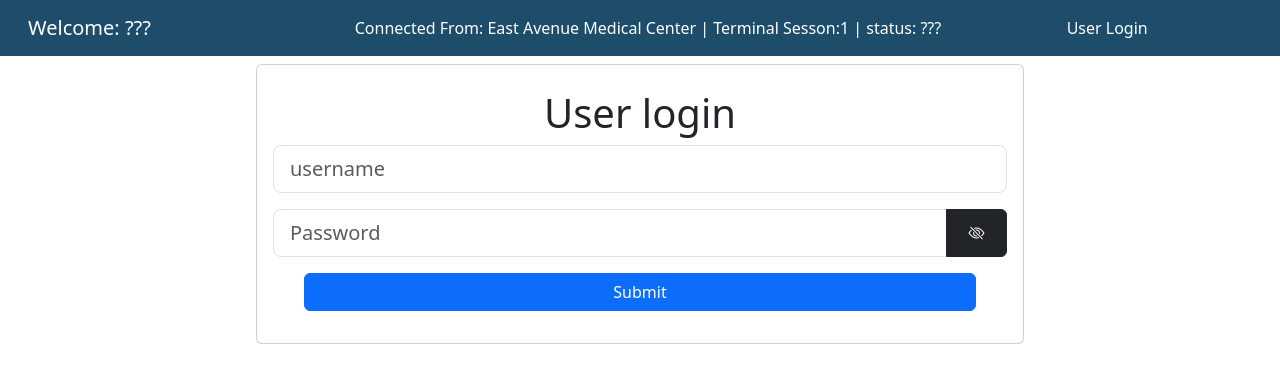
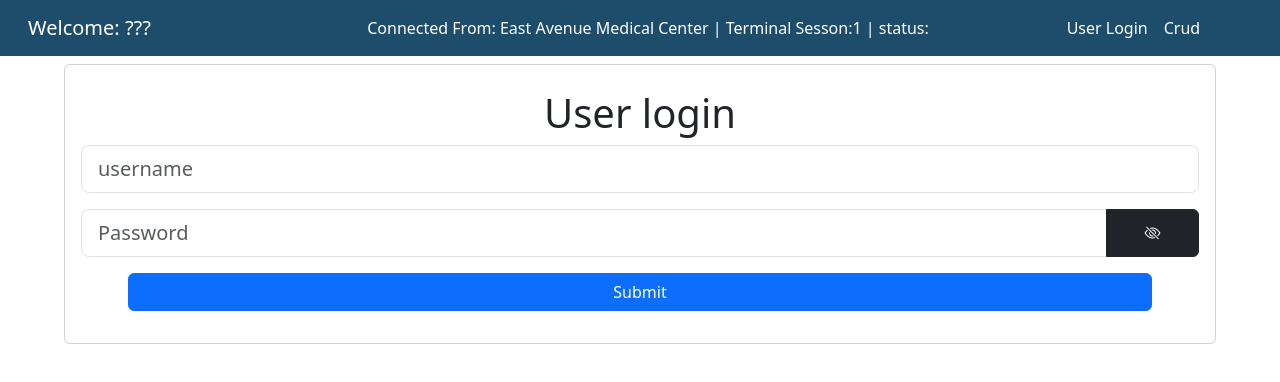
Before and after one commit to HowDoYouWriteACommentLineAgain/webProg_finals, a React (Create React App) app in the folder react-app/: page /login in a window 1280 px wide. Shown: the top 382 px of the page. Built offline with nearby package versions, Linux system fonts and the light colour scheme.

Commit message:
it works for now. Adding prep for crud items and made fetch Component sorta agnostic

```diff
--- a/react-app/src/App.js
+++ b/react-app/src/App.js
@@ -11,14 +11,14 @@ import {BrowserRouter, Routes, Route} from 'react-router-dom';
 
 
 function App() {
-  const [loginStatus, setLoginStatus] = useState('');
+  const [loginStatus, setLoginStatus] = useState(false);
   const [currentUser, setCurrentUser] = useState('');
 
 
   return (
     <BrowserRouter>
       <Routes>
-        <Route path='/' element={<Layout actionOn={loginStatus} setUserAs={currentUser}/>}>
+        <Route path='/' element={<Layout loginStatus={loginStatus} currentUser={currentUser}/>}>
           <Route index path='/login' element={<Login loginStatus={loginStatus} setLoginStatus={setLoginStatus} setCurrentUser={setCurrentUser}/>} />
           <Route path="usersCrud" element={<UsersCrud />} />
           <Route path="dashboard" element={<Dashboard status={loginStatus}/>} />
--- a/react-app/src/Layout.js
+++ b/react-app/src/Layout.js
@@ -2,12 +2,12 @@ import { Outlet, Link,  useNavigate, useLocation } from "react-router-dom";
 import {primary, card} from'./styleObjects/customStyles';
 import { useEffect, useState } from "react";
 
-const Layout = ({actionOn, setUserAs}) => {
+const Layout = ({loginStatus, currentUser}) => {
     const navigateTo = useNavigate();
     const currentLocation = useLocation();
 
     useEffect(()=>{
-        if(actionOn === false){
+        if(loginStatus === false){
             navigateTo('/login', {replace:true});
         }
     },[currentLocation.pathname]);
@@ -18,14 +18,14 @@ const Layout = ({actionOn, setUserAs}) => {
         <nav className='navbar navbar-expand-lg bg-body-indigo text-white' style={primary}>
         <span className="container-fluid">
 
-            <span className="navbar-brand col-md-3 col-lg-2 text-white px-3">Welcome: {setUserAs || '???'}</span>
+            <span className="navbar-brand col-md-3 col-lg-2 text-white px-3">Welcome: {currentUser || '???'}</span>
 
-            <span className="nav-item">Connected From: East Avenue Medical Center | Terminal Sesson:1 | status: {actionOn ? 'ok' : '???'}</span>
+            <span className="nav-item">Connected From: East Avenue Medical Center | Terminal Sesson:1 | status: {loginStatus}</span>
 
             <span className="navbar-nav col-md-3 col-lg-2" id="collapseNavItems">
                 <Link className="nav-item nav-link text-white" to="/login">User Login</Link>
 
-                {/* <Link className="nav-item nav-link text-white" to="/usersCrud">Crud</Link> */}
+                <Link className="nav-item nav-link text-white" to="/usersCrud">Crud</Link>
                 {/*
                     TODO: Eventually remove Crud here and instead have Router rerout to appropriate page
                     Make Login a modal pop-up
--- a/react-app/src/components/FetchComponent.js
+++ b/react-app/src/components/FetchComponent.js
@@ -15,11 +15,38 @@ export default function FetchUsers({list, setList, url}){
     }
 
     return (
-        <ul>
-            {list.map( listItem => (
-                <li key={listItem._id}> <span>{listItem.username} <button onClick={() => handleDelete(listItem._id)}>Delete</button> </span> </li>
+        <table className="table">
+            <thead>
+                <tr>
+                    { list[0] && Object.keys(list[0]).map(jsonKey => (jsonKey !== '_id' && jsonKey !== 'password' && jsonKey !== '__v' && <th key={jsonKey}>{jsonKey}</th>))}
+                </tr>
+            </thead>
+            <tbody>
+                {list.map( listItem => (
+                    <tr key={listItem._id}>
+                        {
+                            Object.keys(listItem).map(jsonKey => (jsonKey !== '_id' && jsonKey !== 'password' && jsonKey !== '__v' && (<td key={jsonKey}>{listItem[jsonKey]}</td>)))
+                        }
+
+                        {/*
+                            fist map takes the list of objects into
+                            list Items. Then Object.Keys.map takes each
+                            object's content gets the key for those
+                            key and extracts it with listItem[key]
+                        */}
+                        {/* <td>{listItem.username} </td>
+                        <td><button onClick={() => handleDelete(listItem._id)}>Delete</button> </td> */}
+                    </tr>
                 ))}
-        </ul>
+            </tbody>
+        </table>
 
     );
 }
+
+// {list.map( listItem => (
+//     <tr key={listItem._id}>
+//         <td>{listItem.username} </td>
+//         <td><button onClick={() => handleDelete(listItem._id)}>Delete</button> </td>
+//     </tr>
+// ))}
--- a/react-app/src/pages/Dashboard.js
+++ b/react-app/src/pages/Dashboard.js
@@ -1,4 +1,4 @@
-import { useEffect } from "react";
+import { useEffect, useState } from "react";
 import { useNavigate, useLocation } from "react-router-dom";
 
 
@@ -6,6 +6,10 @@ export default function Dashboard({status}){
 
     const navigateOut = useNavigate();
     const location = useLocation();
+
+    const [list, setList] = useState([]);
+    const [filter, setFilter] = useState('');
+
     useEffect(()=>{
         if(status === false){
             navigateOut('/login',{replace:true});
@@ -14,7 +18,21 @@ export default function Dashboard({status}){
 
     return(
         <>
-            <h1>Work in Progress</h1>
+            <h1>Dashboard</h1>
+            <table className="table">
+                <thead>
+                    <tr>
+                        <th className="col-2">Name: </th>
+                        <th className="col-1">Specialization:  </th>
+                        <th className="col-1">Days On Duty: </th>
+                        <th className="col-2">Nurses: </th>
+                        <th className="col-1">Currently Available: </th>
+                    </tr>
+                </thead>
+                <tbody>
+                    {/* insert map function */}
+                </tbody>
+            </table>
         </>
     )
 }
--- a/react-app/src/pages/UsersCrud.js
+++ b/react-app/src/pages/UsersCrud.js
@@ -7,11 +7,6 @@ export default function(){
     const [username, setUsername] = useState('');
     const [password, setPassword] = useState('');
     const [cPassword, setCPassword] = useState('');
-
-    // useEffect(()=>{
-    //     console.clear();
-    //     console.log(username,password);
-    // }, [username, password, list]);
 
     function handleClick(){
 
@@ -36,7 +31,8 @@ export default function(){
 
     const handleChange = (stateSetter) => e => {
         const content = e.target.value;
-        stateSetter( content);
+        stateSetter(content);
+        //todo add component targeting self to change is-invalid and is-valid tags
     }
 
     const pInput = document.getElementsByName('password')[0];
--- a/react-app/src/styleObjects/customStyles.js
+++ b/react-app/src/styleObjects/customStyles.js
@@ -21,7 +21,8 @@ const elements = {
 }
 
 const card = {
-    width:"60%",
+    width:"90%",
+    maxHeight:'90vh',
     margin:".5em auto .5em auto",
     textAlign:"center"
 }
```
